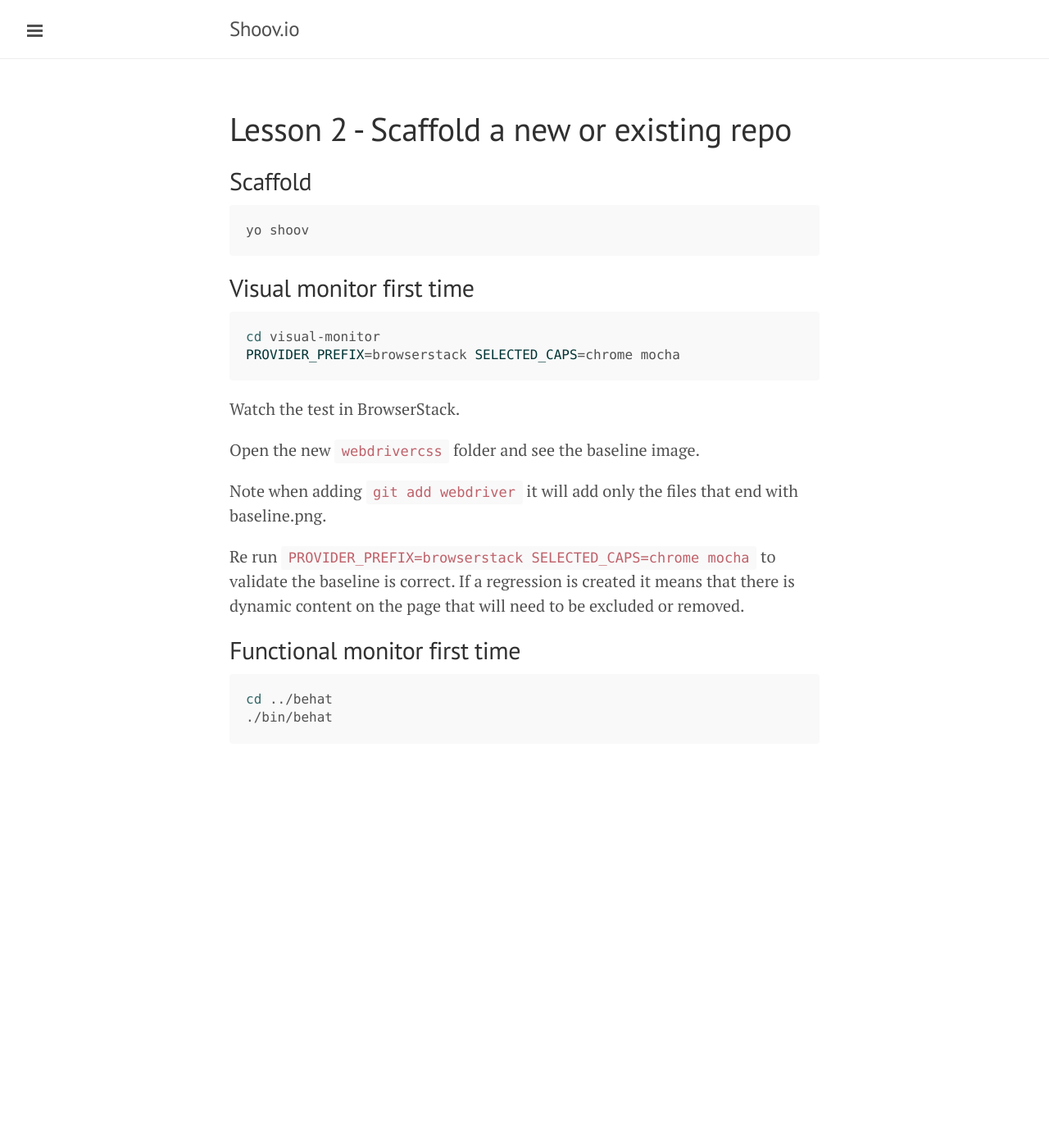
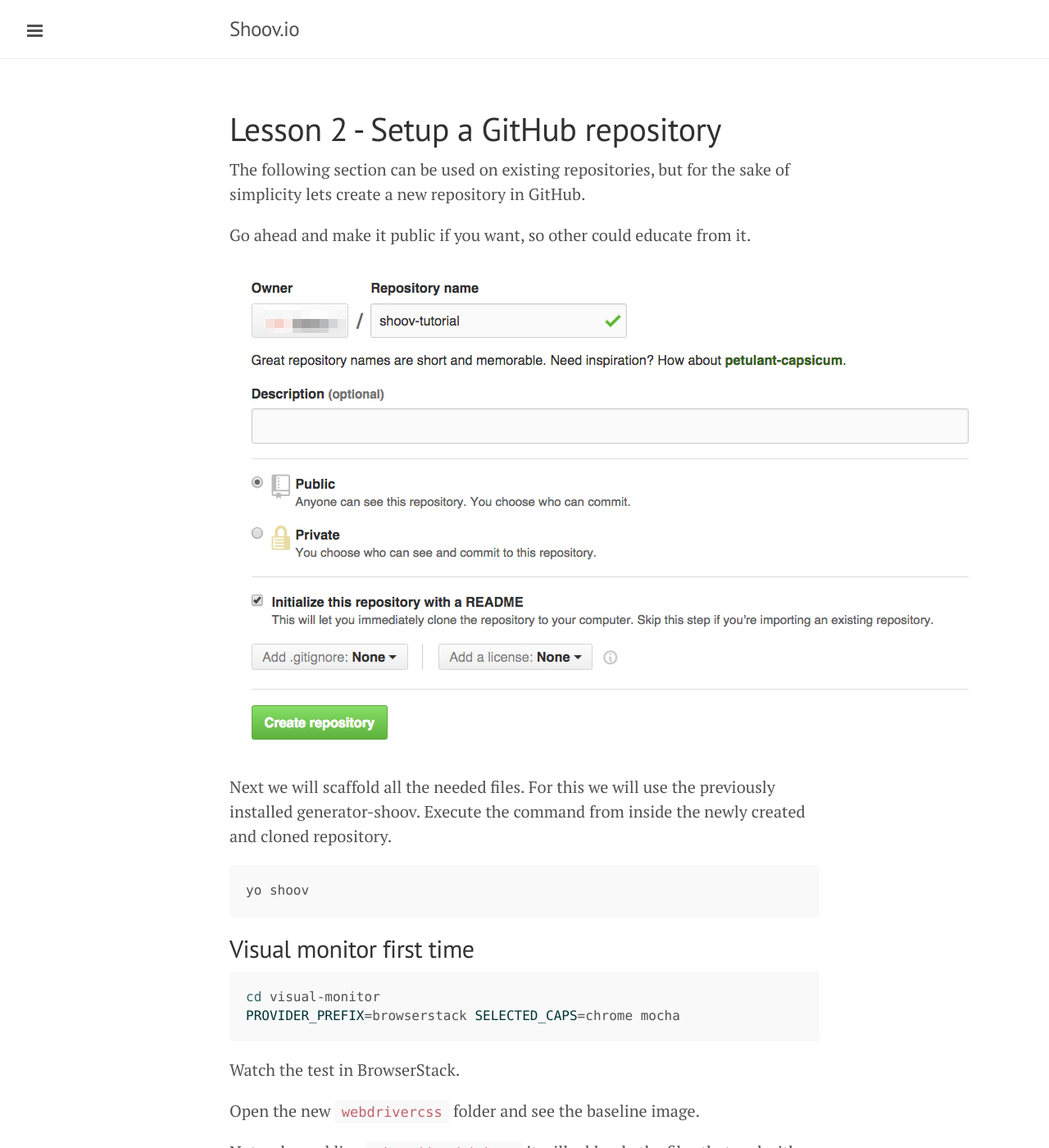
Before and after one commit to shoov/shoov.io, a Jekyll site: the page built from src/tutorials/lesson2.md, in a window 1280 px wide and 1400 px high. Shown: the whole window at 82% size. Built offline with Jekyll 4.4.1, drawn with Linux system fonts in a browser that asks for light colours; Markdown is read by kramdown in place of the engine named in the settings.

Commit message:
images lesson2

````diff
--- a/src/tutorials/lesson2.md
+++ b/src/tutorials/lesson2.md
@@ -1,14 +1,21 @@
 ---
 layout: page
-title: Lesson 2 - Scaffold a new or existing repo
+title: Lesson 2 - Setup a GitHub repository
 ---
 
+The following section can be used on existing repositories, but for the sake of simplicity lets create a new repository in GitHub.
 
-## Scaffold
+Go ahead and make it public if you want, so other could educate from it.
+
+![Create a GitHub repository](/assets/images/tutorials/lesson2/create-repo.jpg)
+
+Next we will scaffold all the needed files. For this we will use the previously installed generator-shoov. Execute the command from inside the newly created and cloned repository.
 
 ```bash
 yo shoov
 ```
+
+
 
 ## Visual monitor first time
 
````
Also changed, not shown: src/tutorials/lesson1.md (+2 -2 lines), src/assets/images/tutorials/lesson2/create-repo.jpg (added).
